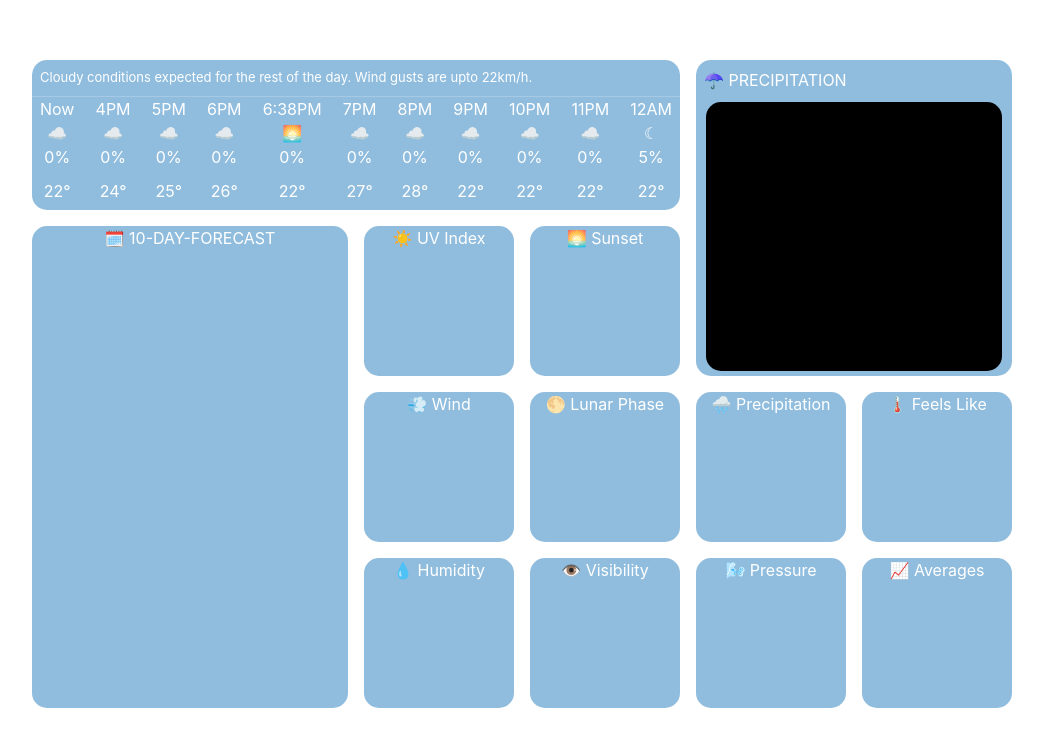
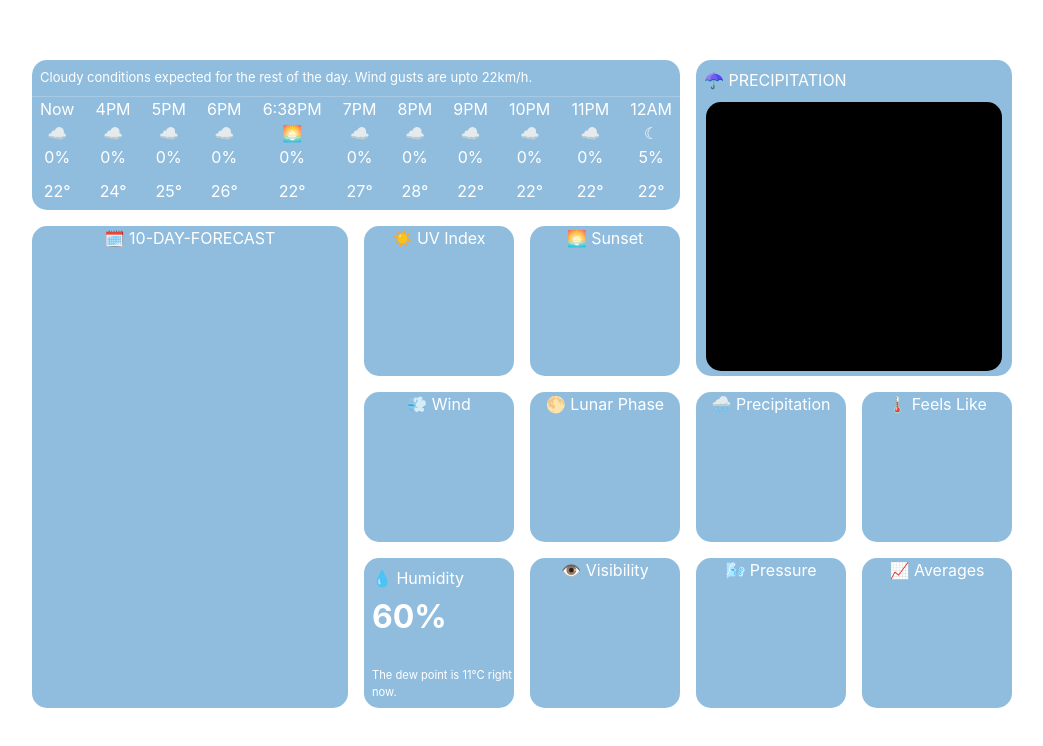
Before and after one commit to IanKaremi/Apple-Weather-Clone, a React (Vite) app in the folder Apple-Weather-Clone/: page / in a window 1280 px wide. Shown: the part 188-934 px from the top of the page, without its empty margins (118-1161 px from the left). Built offline with nearby package versions, Linux system fonts and the light colour scheme.

Commit message:
styled humidity applet

```diff
--- a/Apple-Weather-Clone/src/App.css
+++ b/Apple-Weather-Clone/src/App.css
@@ -120,6 +120,27 @@
 }
 .Y{
   grid-area: Y;
+  text-align: left;
+  display:flex;
+  flex-direction: column;
+
+
+}
+
+.Y> :nth-child(1){
+  margin: 0.5em 0 0 0.5rem;
+  text-align: left;
+}
+.Y> :nth-child(2){
+  font-weight: bold;
+  font-size: 2em;
+  margin: 0.1em 0 0.8em 0.5rem;
+  text-align: left;
+}
+.Y> :nth-child(3){
+  font-size: 0.7em;
+  margin: 0 0 0 0.5rem;
+  text-align: left;
 }
 .V{
   grid-area: V;
--- a/Apple-Weather-Clone/src/App.jsx
+++ b/Apple-Weather-Clone/src/App.jsx
@@ -49,7 +49,9 @@ function App() {
           🌡️ Feels Like
         </div>
         <div class="Y">
-          💧 Humidity
+          <div>💧 Humidity</div>
+          <p>60%</p>
+          <p>The dew point is 11°C right now.</p>
         </div>
         <div class="V">
           👁️ Visibility
```
